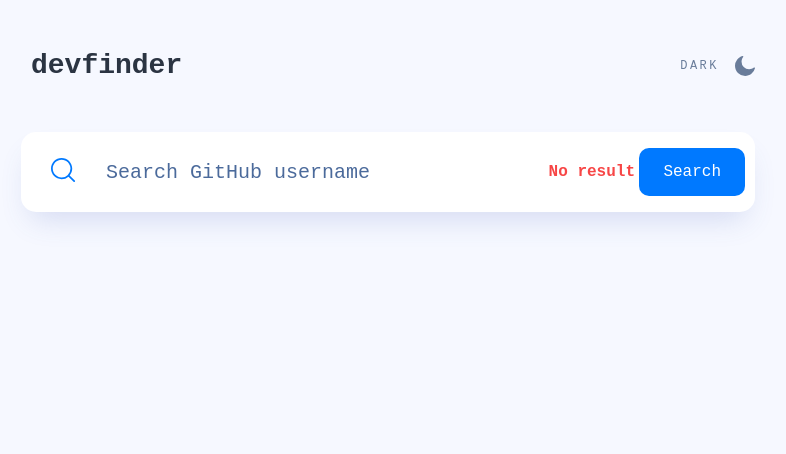
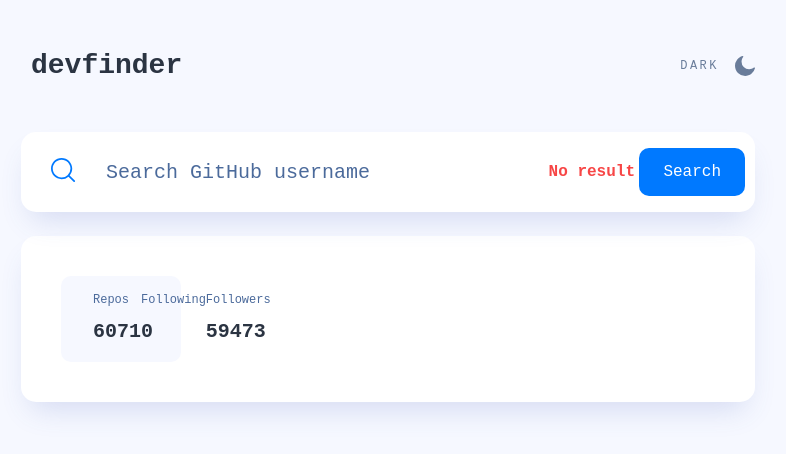
Before and after one commit to Kostin-ILya/GitHub_infoPortal-React-TS, a React (Vite) app: page / in a window 1280 px wide. Shown: the top 454 px of the page, without its empty margins (252-1038 px from the left). Built offline with nearby package versions, Linux system fonts and the light colour scheme.

Commit message:
add UserCard/Stat/Item , add interfaces + mock default user

```diff
--- a/src/App.tsx
+++ b/src/App.tsx
@@ -1,6 +1,9 @@
 import { Container } from 'components/Container'
 import { Header } from 'components/Header'
 import { Search } from 'components/Search'
+import { UserCard } from 'components/User/UserCard'
+
+import { defaultUser } from 'mock'
 
 import './App.css'
 function App() {
@@ -9,6 +12,8 @@
       <Header />
 
       <Search isError />
+
+      <UserCard {...defaultUser} />
     </Container>
   )
 }
--- /dev/null
+++ b/src/components/User/UserCard/UserCard.module.scss
@@ -0,0 +1,58 @@
+:global {
+  body[data-theme='light'] {
+    --ucard-bg: var(--white);
+    --bio-color: var(--gray-200);
+    --ucard-shadow: var(--shadow);
+  }
+
+  body[data-theme='dark'] {
+    --ucard-bg: var(--gray-400);
+    --bio-color: var(--white);
+    --ucard-shadow: unset;
+  }
+}
+
+.userCard {
+  margin: 1.5rem 0 3rem;
+  width: 100%;
+  padding: 30px 24px 40px;
+  background-color: var(--ucard-bg);
+  box-shadow: var(--ucard-shadow);
+  border-radius: 15px;
+  display: grid;
+  grid-template-columns: 70px 1fr;
+  gap: 25px 20px;
+
+  & > *:nth-child(n + 3) {
+    grid-column: 1 / span 2;
+  }
+
+  @media (min-width: 767px) {
+    grid-template-columns: 120px 1fr;
+    padding: 40px;
+    gap: 30px 40px;
+  }
+
+  @media (min-width: 1024px) {
+    gap: 30px 40px;
+
+    & > *:nth-child(n + 2) {
+      grid-column: 2 / span 1;
+    }
+  }
+}
+
+.avatar {
+  border-radius: 50%;
+  max-width: 100%;
+}
+
+.bio {
+  font-size: 1rem;
+  line-height: 1.5;
+  color: var(--bio-color);
+
+  &.empty {
+    opacity: 0.75;
+  }
+}
--- /dev/null
+++ b/src/components/User/UserCard/UserCard.tsx
@@ -0,0 +1,18 @@
+import { UserStat } from 'components/User/UserStat'
+
+import { LocalUser } from 'interfaces'
+import styles from './UserCard.module.scss'
+
+interface UserCardProps extends LocalUser {}
+
+export const UserCard = (props: UserCardProps) => {
+  return (
+    <div className={styles.userCard}>
+      <UserStat
+        repos={props.repos}
+        followers={props.followers}
+        following={props.following}
+      />
+    </div>
+  )
+}
--- /dev/null
+++ b/src/components/User/UserCard/index.ts
@@ -0,0 +1 @@
+export * from './UserCard';
--- /dev/null
+++ b/src/components/User/UserStat/UserStat.module.scss
@@ -0,0 +1,20 @@
+:global {
+  body[data-theme='light'] {
+    --stat-bg: var(--gray-50);
+    --stat-color: var(--gray-300);
+  }
+
+  body[data-theme='dark'] {
+    --stat-bg: var(--gray-500);
+    --stat-color: var(--white);
+  }
+}
+
+.userStat {
+  background-color: var(--stat-bg);
+  color: var(--stat-color);
+  padding: 15px 32px;
+  border-radius: 10px;
+  display: grid;
+  grid-template-columns: repeat(3, 1fr);
+}
--- /dev/null
+++ b/src/components/User/UserStat/UserStat.tsx
@@ -0,0 +1,15 @@
+import { UserStatItem } from 'components/User/UserStatItem'
+
+import { LocalUser } from 'interfaces'
+import styles from './UserStat.module.scss'
+
+export interface UserStatProps
+  extends Pick<LocalUser, 'repos' | 'followers' | 'following'> {}
+
+export const UserStat = ({ repos, followers, following }: UserStatProps) => (
+  <div className={styles.userStat}>
+    <UserStatItem title="Repos" quantity={repos} />
+    <UserStatItem title="Following" quantity={following} />
+    <UserStatItem title="Followers" quantity={followers} />
+  </div>
+)
--- /dev/null
+++ b/src/components/User/UserStat/index.ts
@@ -0,0 +1 @@
+export * from './UserStat'
--- /dev/null
+++ b/src/components/User/UserStatItem/UserStatItem.module.scss
@@ -0,0 +1,17 @@
+.info {
+  display: flex;
+  flex-direction: column;
+  gap: 0.5rem;
+
+  &Title {
+    color: var(--gray-200);
+    font-size: 0.75rem;
+    line-height: 1.5;
+  }
+
+  &Number {
+    font-size: 1.25rem;
+    line-height: 1.5;
+    font-weight: 700;
+  }
+}
--- /dev/null
+++ b/src/components/User/UserStatItem/UserStatItem.tsx
@@ -0,0 +1,15 @@
+import styles from './UserStatItem.module.scss'
+
+interface UserStatItemProps {
+  title: string
+  quantity: number
+}
+
+export const UserStatItem = ({ title, quantity }: UserStatItemProps) => {
+  return (
+    <div className={styles.info}>
+      <div className={styles.infoTitle}>{title}</div>
+      <div className={styles.infoNumber}>{quantity}</div>
+    </div>
+  )
+}
--- /dev/null
+++ b/src/components/User/UserStatItem/index.ts
@@ -0,0 +1 @@
+export * from './UserStatItem'
--- /dev/null
+++ b/src/interfaces/index.ts
@@ -0,0 +1,29 @@
+interface BaseUser {
+  login: string
+  name: string
+  company: string
+  blog: string
+  location: string
+  bio: string
+  followers: number
+  following: number
+}
+
+export interface User extends BaseUser {
+  id: number
+  avatar_url: string
+  twitter_username: string
+  public_repos: number
+  created_at: string
+}
+
+export interface LocalUser extends BaseUser {
+  twitter: string
+  repos: number
+  created: string
+}
+
+export interface GithubError {
+  message: string
+  documentation_url: string
+}
--- /dev/null
+++ b/src/mock/index.ts
@@ -0,0 +1,16 @@
+import { LocalGithubUser } from 'interfaces'
+
+export const defaultUser: LocalGithubUser = {
+  login: 'microsoft',
+  avatar: 'https://avatars.githubusercontent.com/u/6154722?v=4',
+  name: 'Microsoft',
+  bio: 'Open source projects and samples from Microsoft',
+  blog: 'https://opensource.microsoft.com',
+  company: 'Microsoft Corporation',
+  created: '2013-12-10T19:06:48Z',
+  followers: 59473,
+  following: 0,
+  location: 'Redmond, WA',
+  repos: 6071,
+  twitter: 'OpenAtMicrosoft',
+}
```
